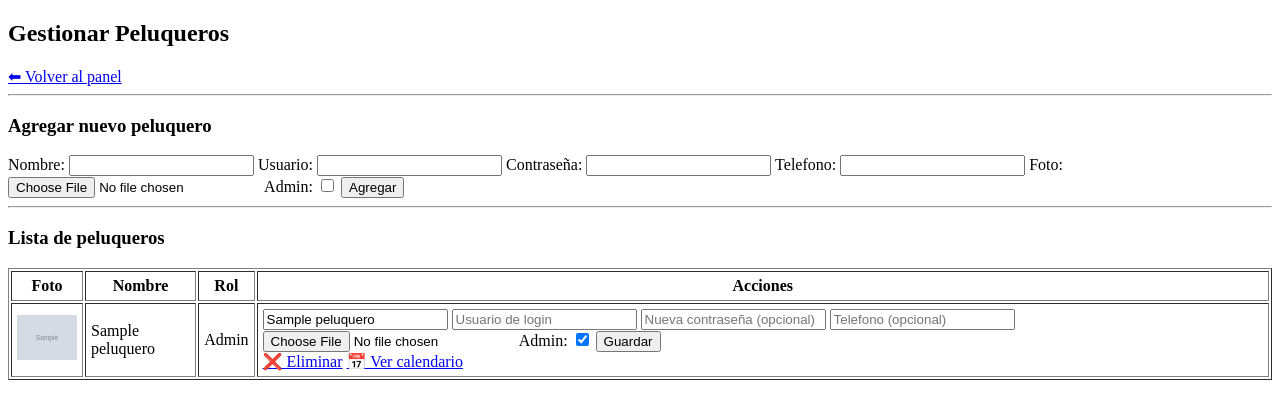
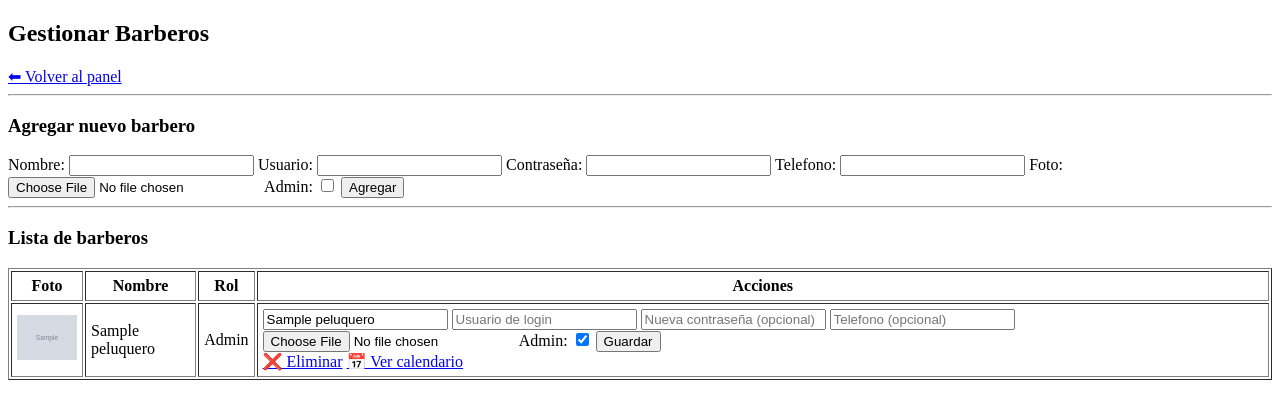
Before and after one commit to Cesario-dev/barberia-citas, a Flask app: page /admin/peluqueros in a window 1280 px wide. Shown: the top 419 px of the page. Run offline with Flask 3, Linux system fonts and the light colour scheme; the visitor is signed in with stand-in values (Sample User, id 1); grey boxes marked "Sample" are stand-in pictures; a database or web service that is not in the repository returns one stand-in record (values such as "Sample title"); some libraries are stand-ins or nearby versions.

Commit message:
PELUQUERO A BARBERO

```diff
--- a/templates/admin_peluqueros.html
+++ b/templates/admin_peluqueros.html
@@ -2,15 +2,15 @@
 <html lang="es">
 <head>
     <meta charset="UTF-8">
-    <title>Gestionar Peluqueros</title>
+    <title>Gestionar Barberos</title>
 </head>
 <body>
-<h2>Gestionar Peluqueros</h2>
+<h2>Gestionar Barberos</h2>
 <a href="{{ url_for('admin_panel') }}">⬅ Volver al panel</a>
 
 <hr>
 
-<h3>Agregar nuevo peluquero</h3>
+<h3>Agregar nuevo barbero</h3>
 <form action="{{ url_for('agregar_peluquero') }}" method="POST" enctype="multipart/form-data">
     Nombre: <input type="text" name="nombre" required>
     Usuario: <input type="text" name="usuario" required>
@@ -23,7 +23,7 @@
 
 <hr>
 
-<h3>Lista de peluqueros</h3>
+<h3>Lista de barberos</h3>
 <table border="1" cellpadding="5">
     <tr>
         <th>Foto</th>
@@ -41,7 +41,7 @@
             {% endif %}
         </td>
         <td>{{ nombre }}</td>
-        <td>{{ "Admin" if es_admin else "Peluquero" }}</td>
+        <td>{{ "Admin" if es_admin else "Barbero" }}</td>
         <td>
             <form action="{{ url_for('editar_peluquero', id=id) }}" method="POST" enctype="multipart/form-data" style="display:inline-block;">
                 <input type="text" name="nombre" value="{{ nombre }}" required>
```
